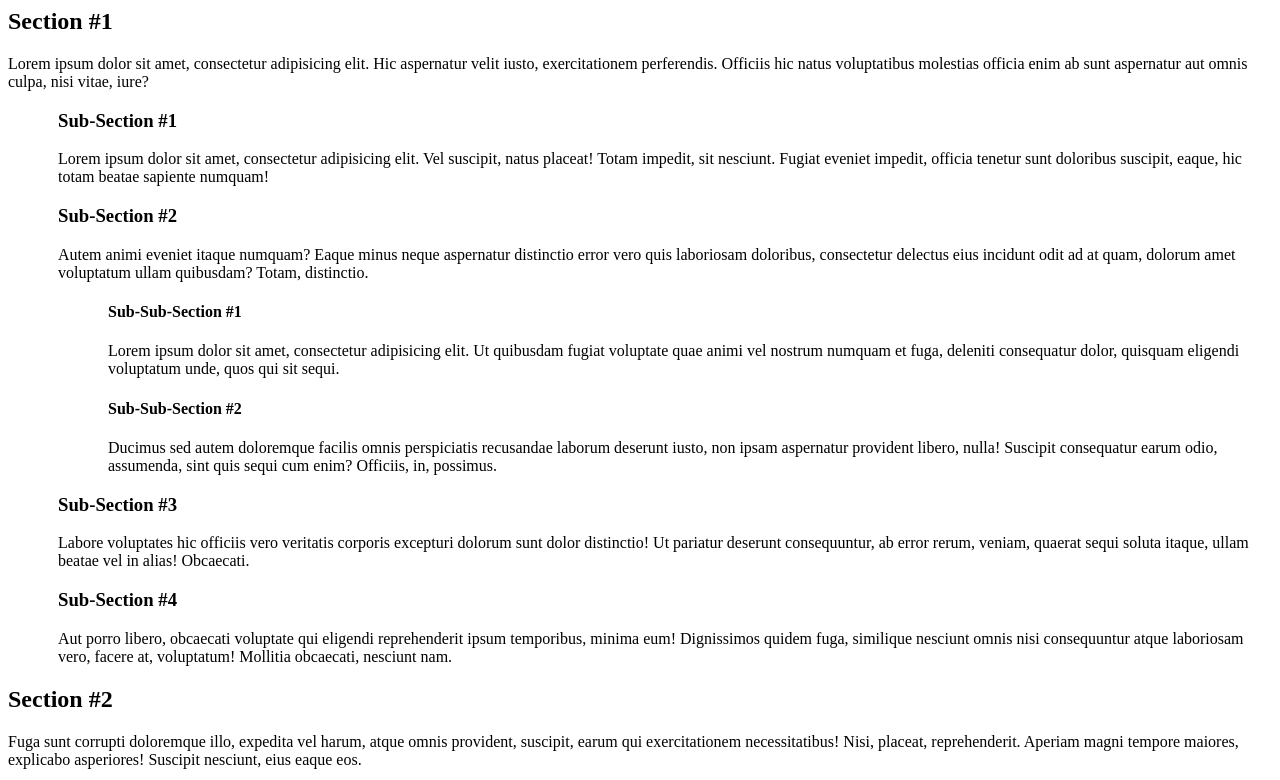
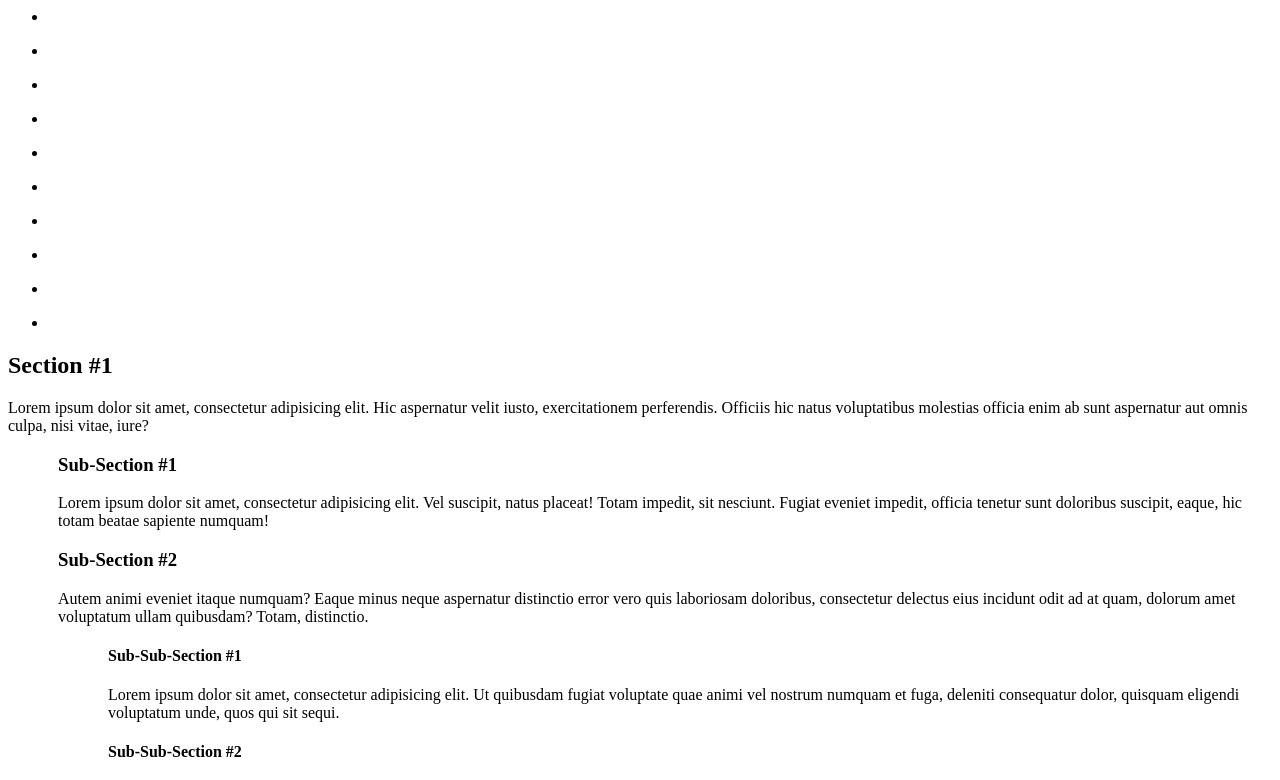
Before and after one commit to DaJoker29/Toc, a website: page index.html in a window 1280 px wide. Shown: the top 780 px of the page. Drawn offline with Linux system fonts and the light colour scheme.

Commit message:
Building it up
Kind of struggling my way through this. Think I should probably put some
more thought into the design.

```diff
--- a/index.html
+++ b/index.html
@@ -7,6 +7,7 @@
             padding-left: 50px;
         }
     </style>
+<script src="toc.js"></script>
 </head>
 <body>
 <nav></nav>
@@ -43,7 +44,8 @@
     <h2>Section #3</h2>
     <p>Ut nemo maiores, laboriosam aperiam similique laudantium esse, fugiat? Odio veniam dicta amet laboriosam, id dolorum officiis modi quas, aliquid inventore, vel sequi doloremque enim nisi nam obcaecati dolorem minus?</p>
 </section>
-
-<script src="toc.js"></script>
+<script>
+    Toc.run();
+</script>
 </body>
 </html>
--- a/toc.js
+++ b/toc.js
@@ -1,13 +1,144 @@
 var Toc = (function() {
 
-    // Variables
-    var Toc = {};
+    /**
+     * Variables
+     */
+    var Toc = {},
+        headings = 'h1, h2, h3, h4, h5, h6';
 
-    // Map out Headings
-    var mapHeadings = function( element ) {
+    /**
+     * Methods
+     */
 
+    /**
+     * Borrowed forEach() that works across Arrays, Objects and NodeLists
+     * @author Chris Ferdinandi, http://github.com/cferdinandi/smooth-scroll
+     * @license http://gomakethings.com/mit/ MIT License
+     *
+     *
+     * @private
+     * @param {Array|Object|NodeList} collection Collection of items to iterate over
+     * @param {Function} callback Callback function for each iteration
+     * @param {Array|Object|NodeList} scope Object/NodeList/Array that forEach is iterating over (aka `this`)
+     */
+     var forEach = function (collection, callback, scope) {
+        if (Object.prototype.toString.call(collection) === '[object Object]') {
+            for ( var prop in collection ) {
+                if(Object.prototype.hasOwnProperty.call(collection, prop)) {
+                    callback.call(scope, collection[prop], prop, collection);
+                }
+            }
+        } else {
+            for (var i = 0, len = collection.length; i< len; i++) {
+                callback.call(scope, collection[i], i, collection);
+            }
+        }
+     };
+
+    /**
+    * Generates a simple random string to represent an unique ID
+    *
+    * @private
+    */
+    var createId = function () {
+        return '_' + Math.random().toString(36).substr(2, 9);
+    };
+
+    /**
+     * Checks all Heading Tags (h1-h6) for a unique ID.
+     * If one doesn't exist, it creates one based.
+     *
+     *
+     * @private
+     * @param {NodeList} nodeList NodeList of the elements being checked for IDs
+     */
+    var identify = function( nodeList ) {
+        forEach(nodeList, function( element ) {
+            element.id = element.id || createId();
+        });
+    };
+
+    /**
+     * Builds a map of all headings
+     * @param {NodeList} nodeList NodeList of Heading Elements
+     * @return {Array} map Map of the headings vital details
+     */
+    var mapHeadings = function( nodeList ) {
+        var map = [].map.call(nodeList, function( element, i ) {
+            var level = Number.parseInt(element.tagName.slice(1));
+            var obj = {
+                'id'        : element.id,
+                'text:'     : element.textContent,
+                'children'  : null
+            };
+
+            if (element === null) {
+                return;
+            }
+
+            return obj;
+        });
+
+        return map;
+    };
+
+    // Build Navigation Element
+    var build = function( map ) {
+        var level, child;
+        var nav = document.querySelector('nav');
+
+        forEach(map, function(element) {
+            if (level === undefined) {
+                level = element.level;
+                var ul = document.createElement('ul');
+                ul.appendChild(listItem(element));
+                nav.appendChild(ul);
+            } else if (level < element.level) {
+                level = element.level;
+                child = ulItem(element);
+            } else if (level === element.level) {
+                if(child !== undefined) {
+                    child.appendChild(listItem(element));
+                } else {
+                    nav.lastChild.appendChild(listItem(element));
+                }
+            } else if (level > element.level) {
+                child = undefined;
+                level = element.level;
+            }
+        });
+    };
+
+    var ulItem = function (obj) {
+        var ul = document.createElement('ul');
+        ul.appendChild(listItem(obj));
+
+        return ul;
+    };
+
+    var listItem = function( obj ) {
+        var a = document.createElement('a');
+        var li = document.createElement('li');
+
+        a.href = '#' + obj.id;
+        a.textContent = obj.text;
+
+        li.appendChild(a);
+
+        return li;
+    };
+
+    Toc.run = function() {
+        var nodeList = document.querySelectorAll(headings);
+
+        // Run
+        identify(nodeList);
+        var map = mapHeadings(nodeList);
+        console.log(map);
+
+        build(map);
     };
 
     // Return Public API
     return Toc;
-});
+})();
```
